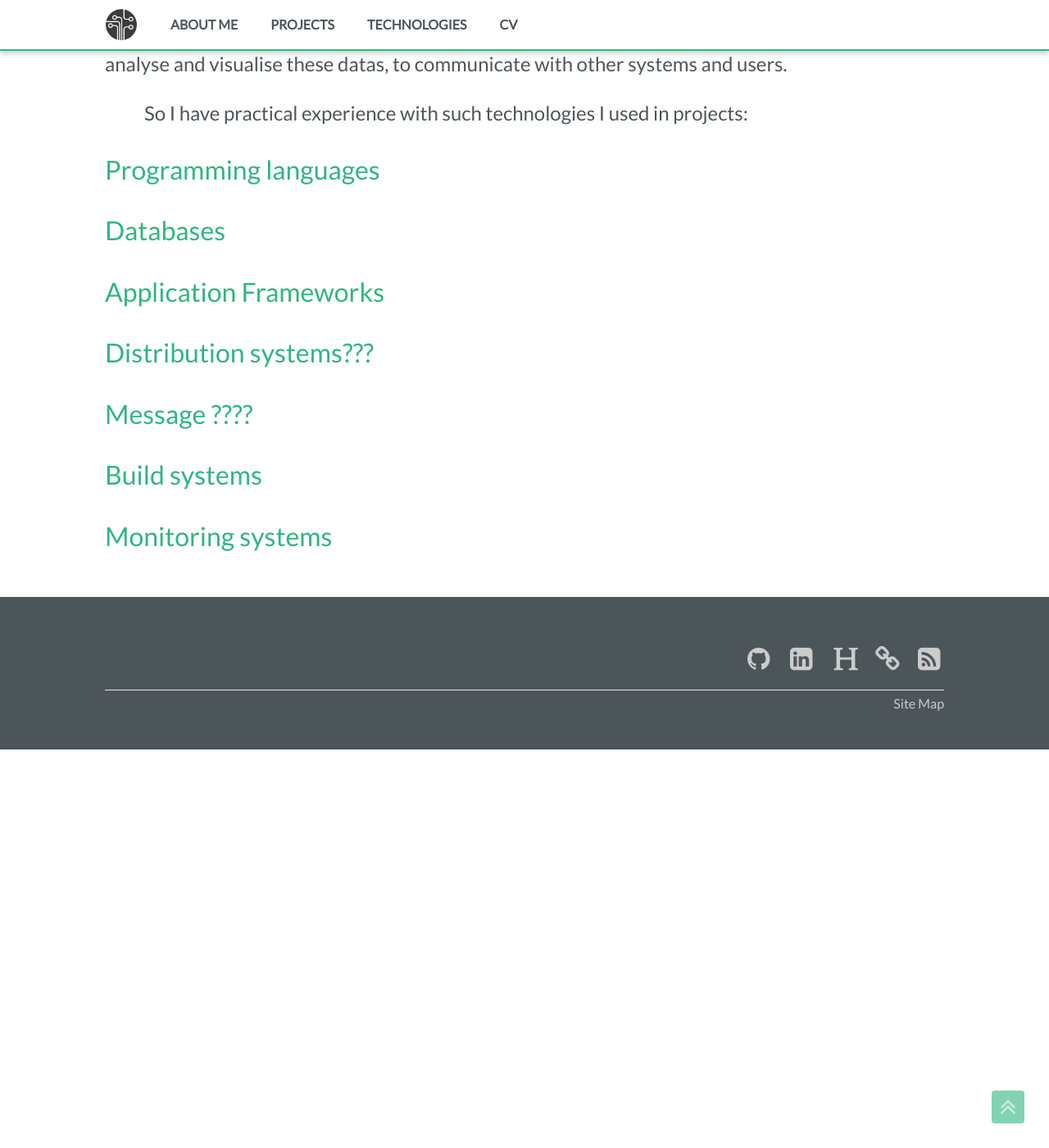
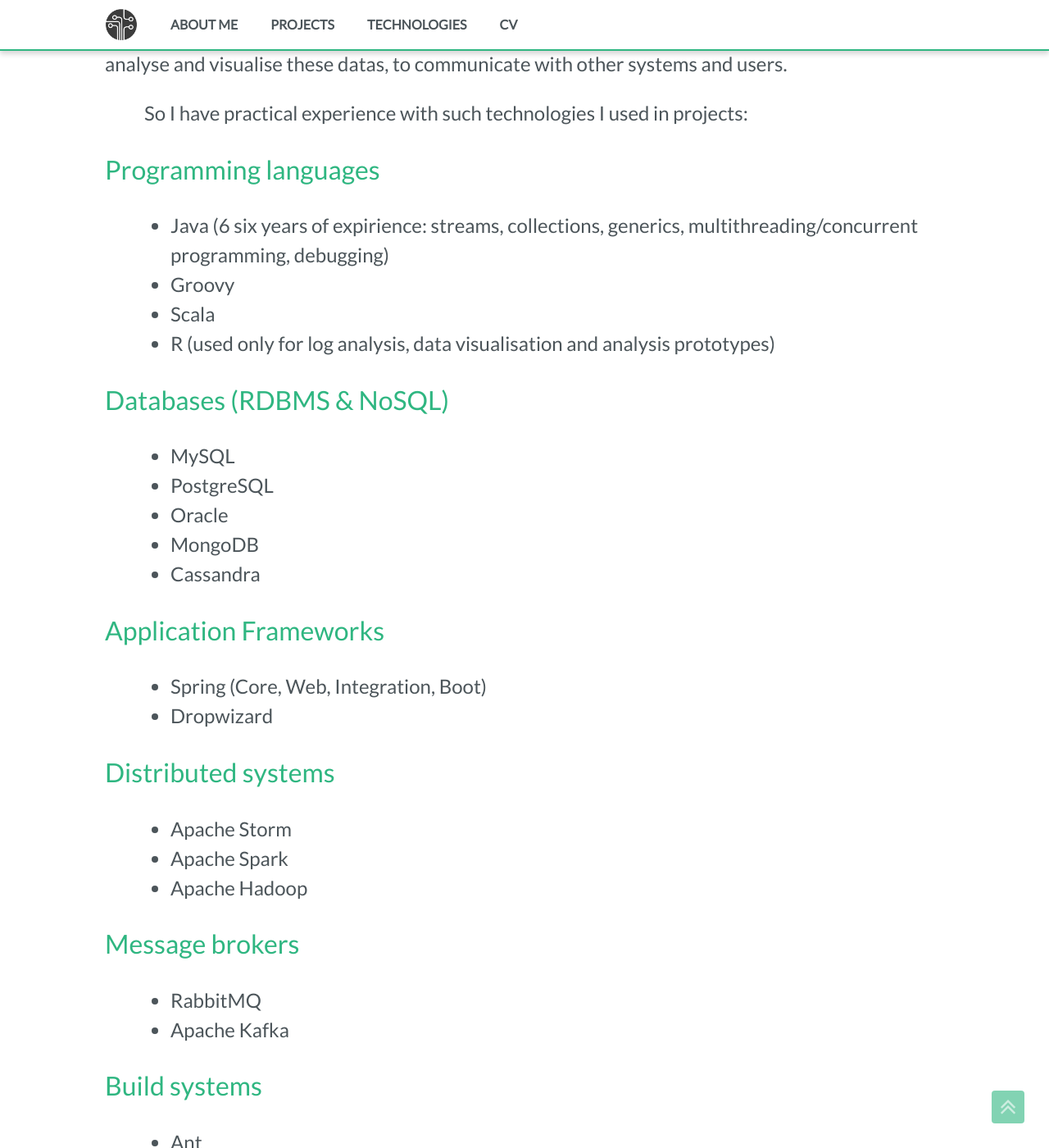
Before and after one commit to fedor-malyshkin/fedor-malyshkin.github.io, a Jekyll site: the page built from technologies.md, in a window 1280 px wide and 1400 px high, scrolled down 195 px. Shown: the whole window at 82% size. Built offline with Jekyll 4.4.1, drawn with Linux system fonts in a browser that asks for light colours; some of the changed text lies outside the part shown.

Commit message:
add technologies page

```diff
--- a/technologies.md
+++ b/technologies.md
@@ -9,15 +9,44 @@ For implementing a really big and complex software product (specially distribute
 So I have practical experience with such technologies I used in projects:
 
 ## Programming languages
+* Java (6 six years of expirience: streams, collections, generics, multithreading/concurrent programming, debugging)
+* Groovy
+* Scala
+* R (used only for log analysis, data visualisation and analysis prototypes)
 
-## Databases
+## Databases (RDBMS & NoSQL)
+* MySQL
+* PostgreSQL
+* Oracle
+* MongoDB
+* Cassandra
 
 ## Application Frameworks
+* Spring (Core, Web, Integration, Boot)
+* Dropwizard
 
-## Distribution systems???
+## Distributed systems
+* Apache Storm
+* Apache Spark
+* Apache Hadoop
 
-## Message ????
+## Message brokers
+* RabbitMQ
+* Apache Kafka
 
 ## Build systems
+* Ant
+* Maven
+* Gradle
 
-## Monitoring systems
+## Application servers / Cluster managers / Virtualization / etc
+* JBoss
+* Tomcat
+* AWS
+* Google Cloud
+* YARN
+* Docker
+* Zookeeper
+* ...
+
+... and a lot of other medium and small libraries and products.
```
